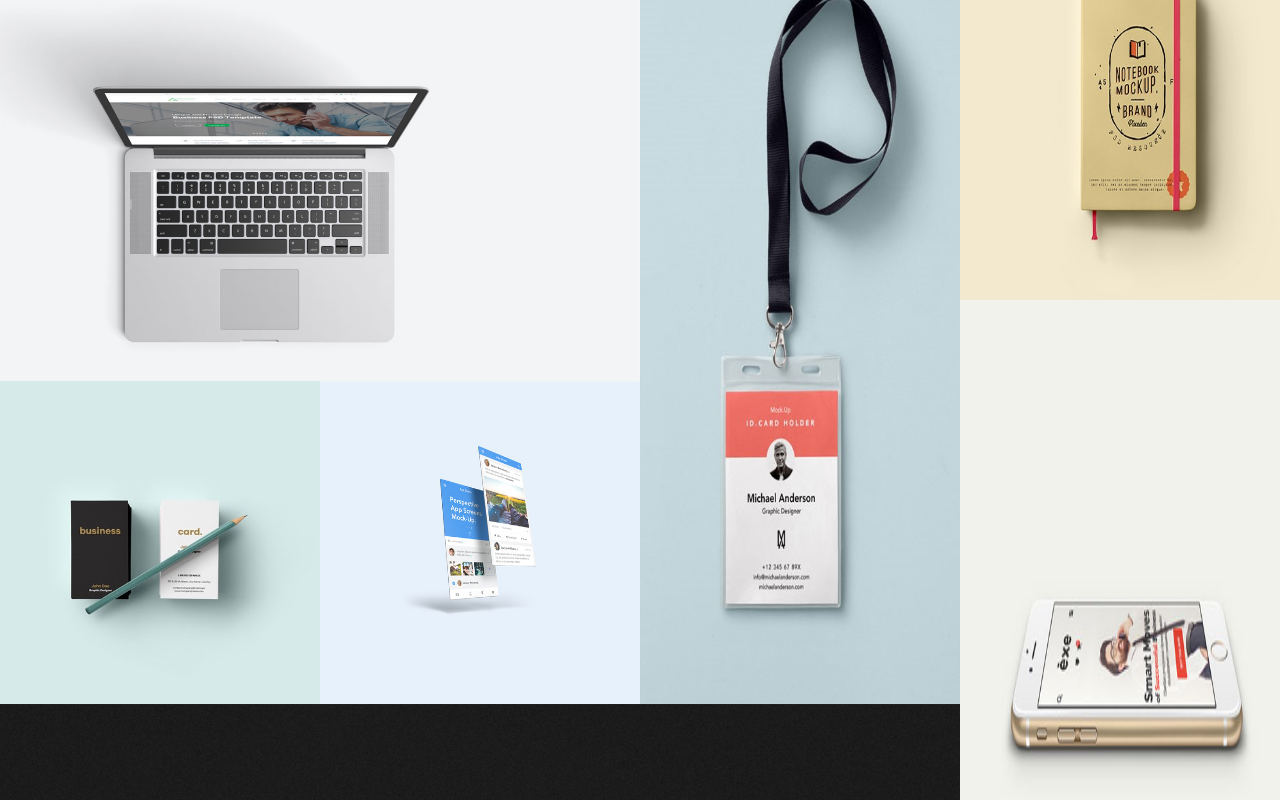
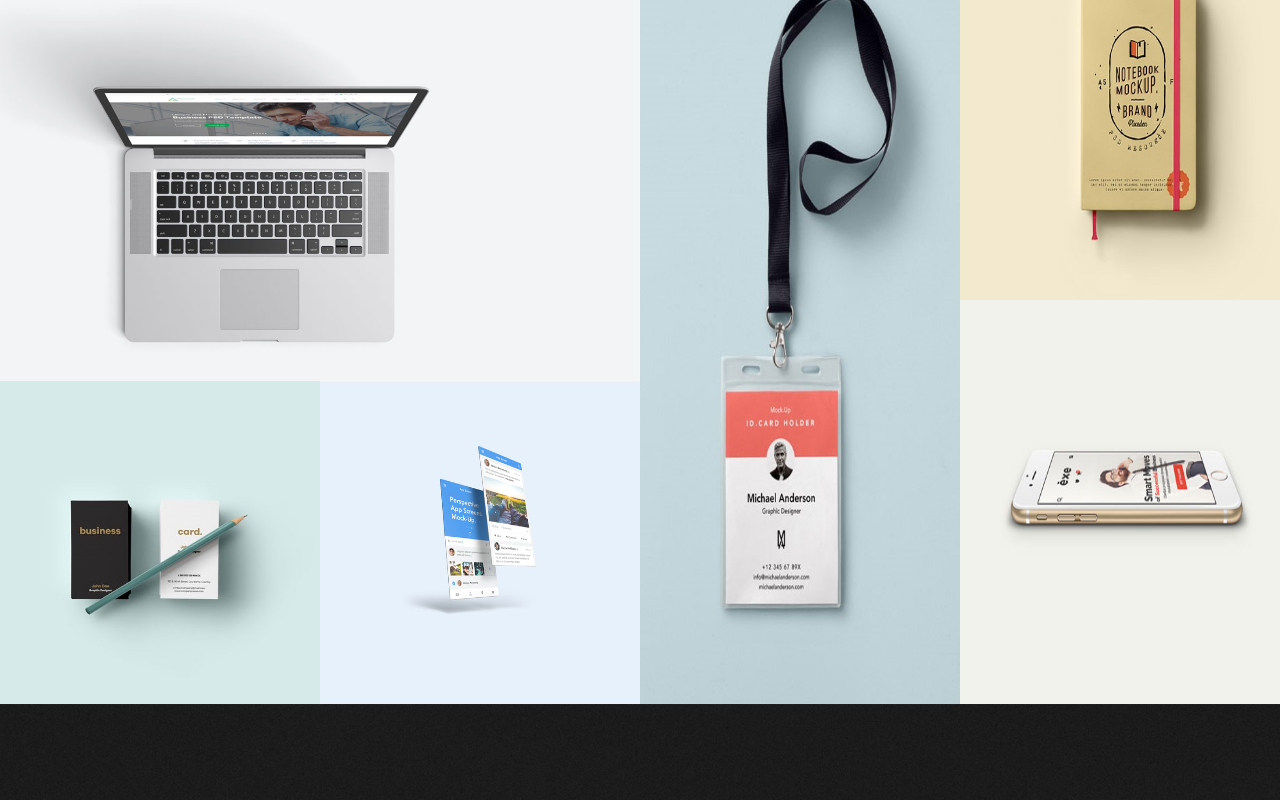
Before and after one commit to hardasarockxd/albedo_personal_onepager, a plain HTML site: page index.html in a window 1280 px wide. Shown: the part 1578-2378 px from the top of the page. Drawn offline with nearby package versions, Linux system fonts and the light colour scheme; a web font is replaced by a local one.

Commit message:
исправил часть ошибок с картинками

```diff
--- a/sass/blocks/_third_block.sass
+++ b/sass/blocks/_third_block.sass
@@ -128,7 +128,7 @@
             height: 100%
         &_2
           width: 100%
-          height: 100%
+          height: 50%
           position: relative
           &:hover
             .third_block__portfolio_hover
```
Also changed, not shown: css/style.css.
